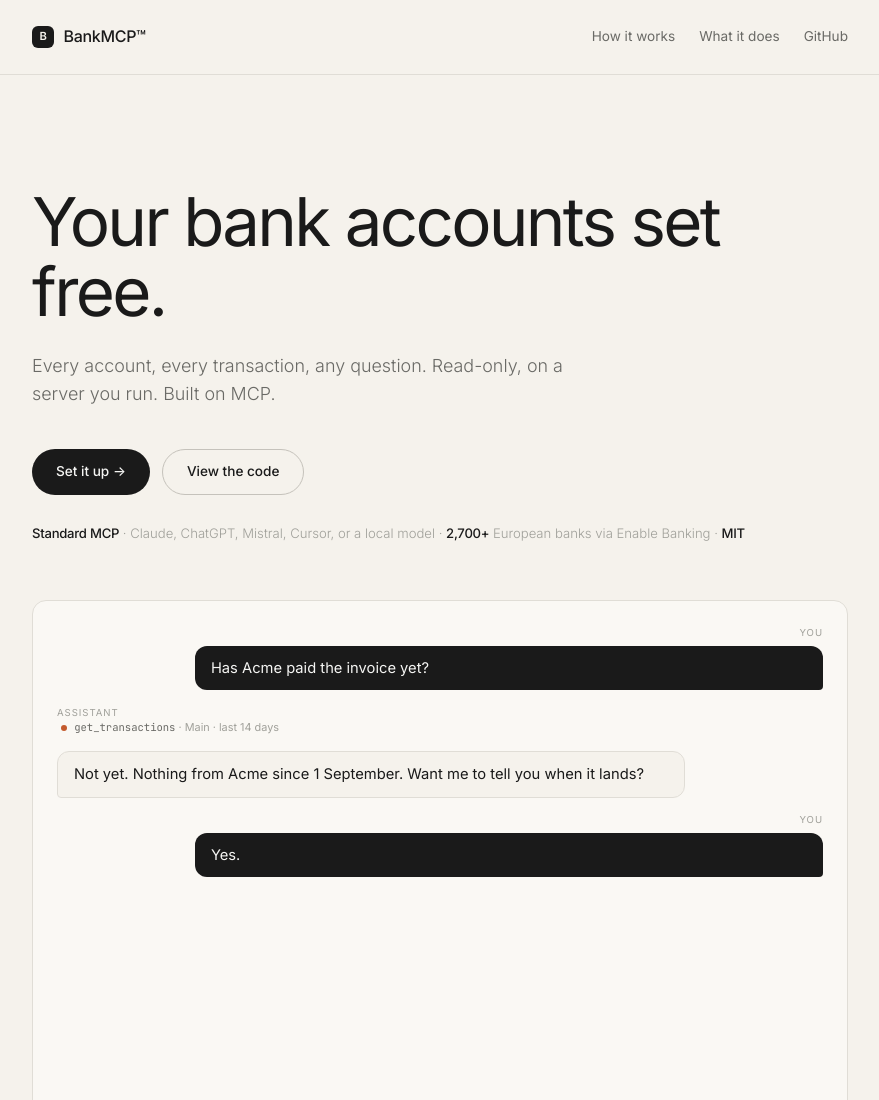
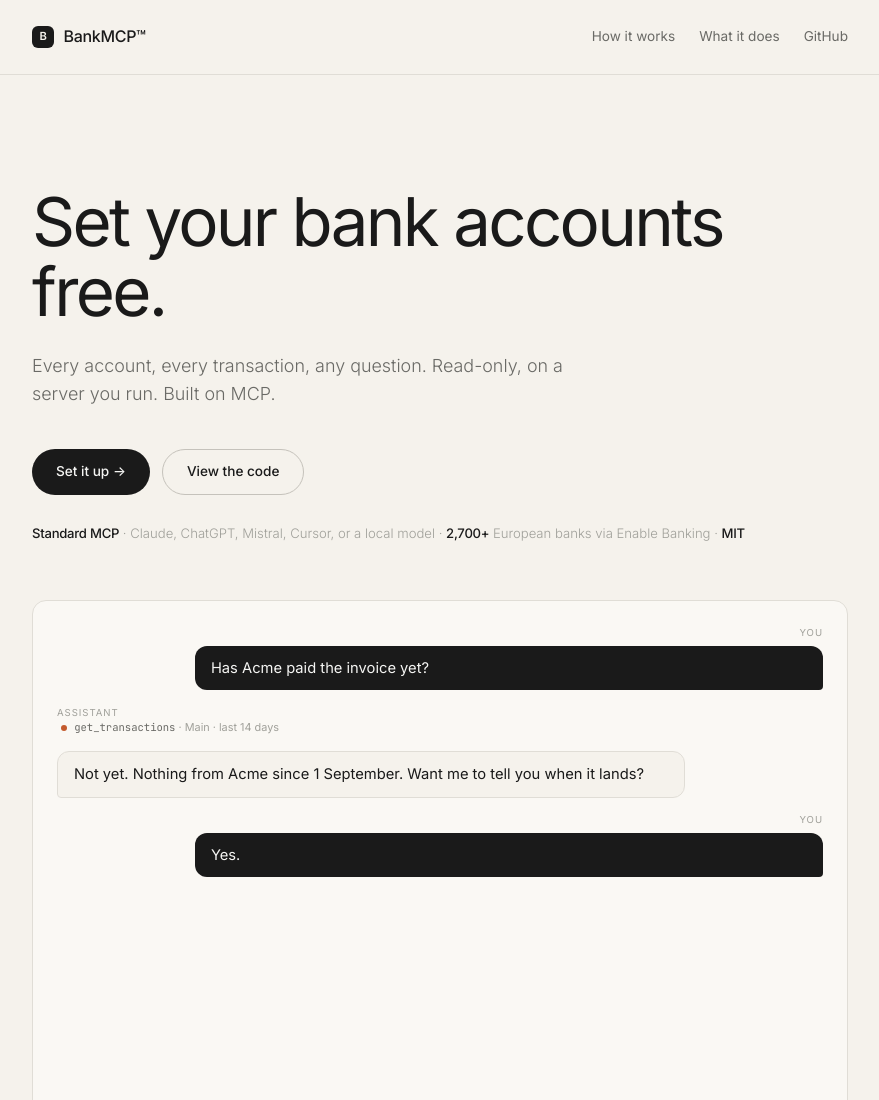
Before and after one commit to collectives-friends/bankmcp, a website: page docs/index.html in a window 1280 px wide. Shown: the top 1100 px of the page, without its empty margins (200-1079 px from the left). Drawn offline with Linux system fonts and the light colour scheme.

Commit message:
Headline: Set your bank accounts free.
Co-Authored-By: Claude Fable 5.1 <noreply@anthropic.com>

```diff
--- a/docs/index.html
+++ b/docs/index.html
@@ -3,9 +3,9 @@
 <head>
 <meta charset="UTF-8">
 <meta name="viewport" content="width=device-width, initial-scale=1.0">
-<title>BankMCP™ · Your bank accounts set free.</title>
+<title>BankMCP™ · Set your bank accounts free.</title>
 <meta name="description" content="BankMCP™ is open-source software you run yourself that lets you ask your AI assistant about your own bank accounts. Read-only, self-hosted, on open banking.">
-<meta property="og:title" content="BankMCP™ · Your bank accounts set free.">
+<meta property="og:title" content="BankMCP™ · Set your bank accounts free.">
 <meta property="og:description" content="Ask your assistant about your balance, your spending, whether the invoice landed. Read-only, on a server you run, through open banking. Open source.">
 <meta property="og:type" content="website">
 <meta property="og:url" content="https://noskillish.github.io/bankmcp/">
@@ -165,7 +165,7 @@
 
 <div class="hero">
   <div class="container">
-    <h1>Your bank accounts set free.</h1>
+    <h1>Set your bank accounts free.</h1>
     <p class="subtitle">Every account, every transaction, any question. Read-only, on a server you run. Built on MCP.</p>
     <div class="cta-row">
       <a class="btn btn-primary" href="https://github.com/noskillish/bankmcp#setup">Set it up →</a>
```
Also changed, not shown: README.md.
